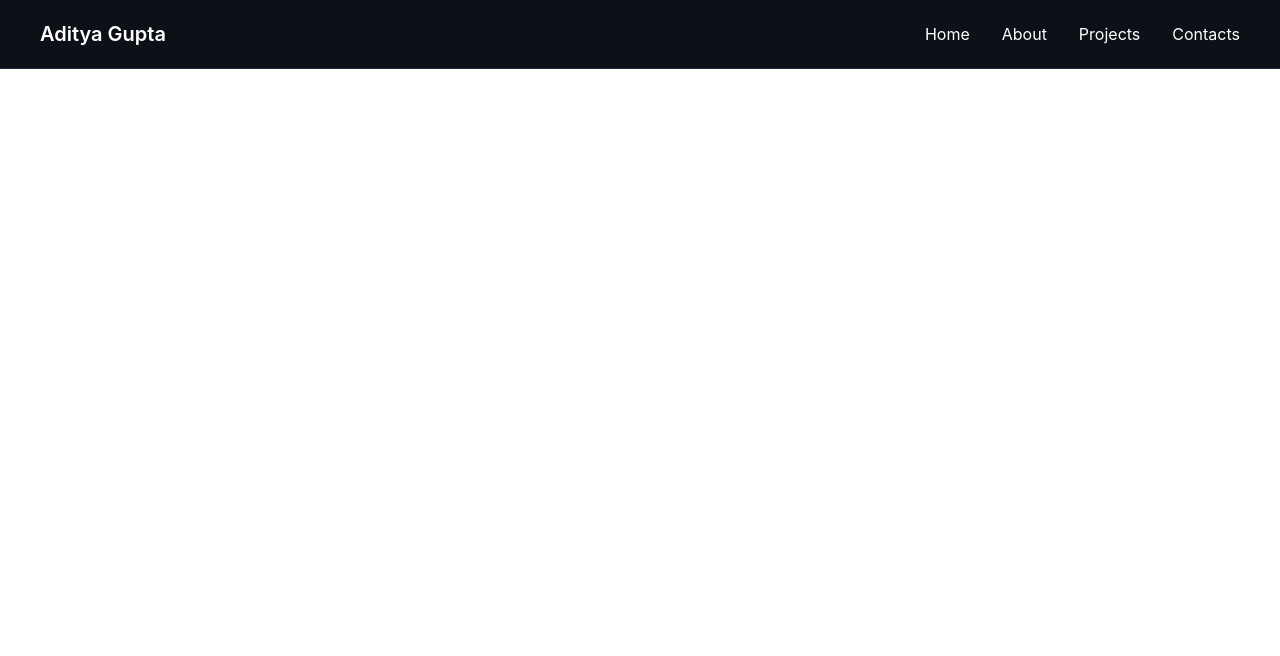
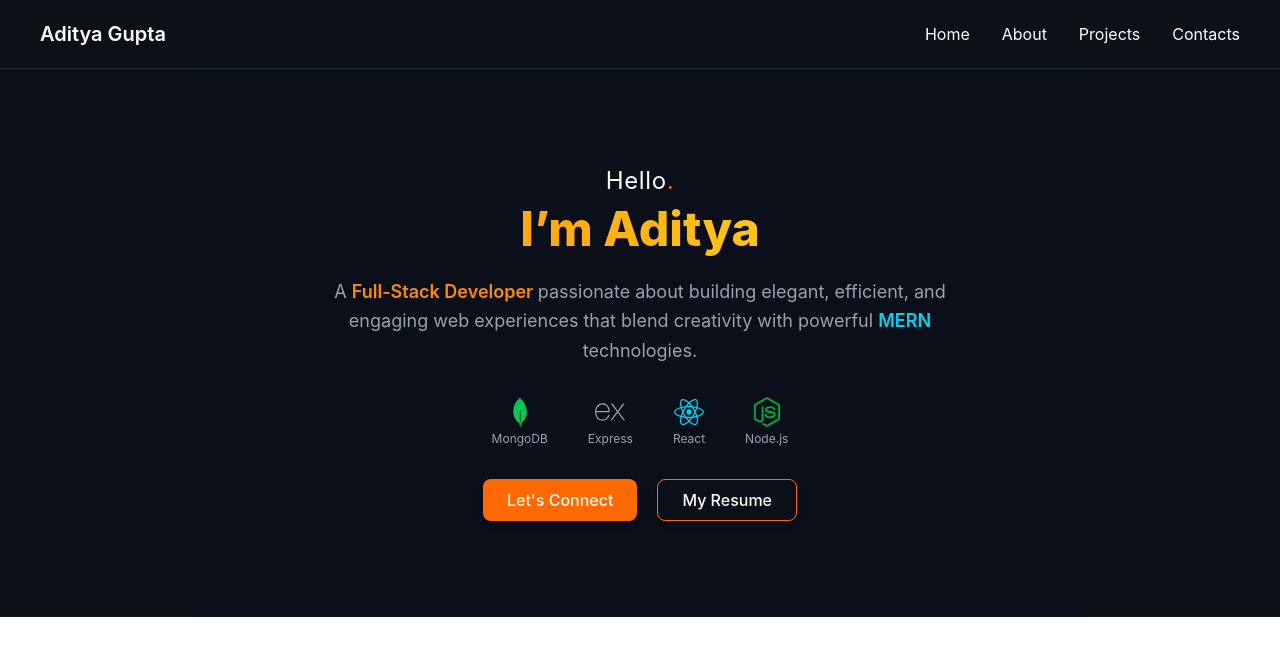
Before and after one commit to AdityaGupta2791/Portfolio, a React (Vite) app: page / in a window 1280 px wide. Shown: the top 656 px of the page. Built offline with nearby package versions, Linux system fonts and the light colour scheme.

Commit message:
Added Hero section

```diff
--- a/src/App.jsx
+++ b/src/App.jsx
@@ -1,11 +1,13 @@
 import React from 'react'
 import Header from './components/Header.jsx'
+import Hero from "./components/Hero.jsx"
 
 export default function App() {
 
   return (
     <div className="bg-[#0d1117] text-white font-[Inter]">
       <Header />
+      <Hero />
     </div>
   )
 }
--- /dev/null
+++ b/src/components/Hero.jsx
@@ -0,0 +1,76 @@
+import React from 'react'
+import { FaReact, FaNodeJs } from 'react-icons/fa'
+import { SiMongodb, SiExpress } from 'react-icons/si'
+import { motion } from 'framer-motion'
+
+const Hero = () => {
+  const skilledIn = [
+    { name: 'MongoDB', icon: <SiMongodb className="text-green-500" /> },
+    { name: 'Express', icon: <SiExpress className="text-gray-400" /> },
+    { name: 'React', icon: <FaReact className="text-cyan-400" /> },
+    { name: 'Node.js', icon: <FaNodeJs className="text-green-600" /> },
+  ]
+
+  return (
+    <section
+      id="home"
+      className="relative flex flex-col items-center justify-center text-center px-6 py-24 max-w-4xl mx-auto overflow-hidden bg-[#0B0F19]"
+    >
+
+      {/* --- Main Content --- */}
+      <motion.div
+        initial={{ opacity: 0, y: 40 }}
+        animate={{ opacity: 1, y: 0 }}
+        transition={{ duration: 0.8 }}
+        className="relative z-10"
+      >
+        <p className="text-2xl tracking-wide">
+          Hello<span className="text-orange-500">.</span>
+        </p>
+
+        <h1 className="text-5xl font-extrabold mt-2 pb-2 bg-gradient-to-r from-orange-400 to-yellow-300 bg-clip-text text-transparent">
+          I’m Aditya
+        </h1>
+
+        {/* Impactful Line */}
+        <p className="text-gray-400 mt-4 max-w-2xl mx-auto text-lg leading-relaxed">
+          A <span className="text-orange-400 font-semibold">Full-Stack Developer </span>
+          passionate about building elegant, efficient, and engaging web experiences
+          that blend creativity with powerful <span className="text-cyan-400 font-semibold">MERN</span> technologies.
+        </p>
+
+        {/* SkilledIn Icons */}
+        <div className="flex justify-center gap-10 mt-8 mb-8 flex-wrap">
+          {skilledIn.map((s) => (
+            <motion.div
+              key={s.name}
+              whileHover={{ scale: 1.15 }}
+              transition={{ duration: 0.15, ease: 'easeOut' }}
+              className="flex flex-col items-center gap-1 text-gray-400 hover:text-orange-400 transition-transform"
+            >
+              <div className="text-3xl">{s.icon}</div>
+              <p className="text-xs">{s.name}</p>
+            </motion.div>
+          ))}
+        </div>
+
+        {/* Buttons */}
+        <motion.div
+          initial={{ opacity: 0, y: 10 }}
+          animate={{ opacity: 1, y: 0 }}
+          transition={{ delay: 0.3, duration: 0.6 }}
+          className="flex gap-5 justify-center"
+        >
+          <button className="bg-orange-500 px-6 py-2 rounded-lg font-medium shadow-md hover:shadow-orange-500/40 hover:bg-orange-600 transition">
+            Let's Connect
+          </button>
+          <button className="border border-orange-500 px-6 py-2 rounded-lg font-medium shadow-md hover:bg-orange-500 hover:text-white hover:shadow-orange-500/40 transition">
+            My Resume
+          </button>
+        </motion.div>
+      </motion.div>
+    </section>
+  )
+}
+
+export default Hero
```
